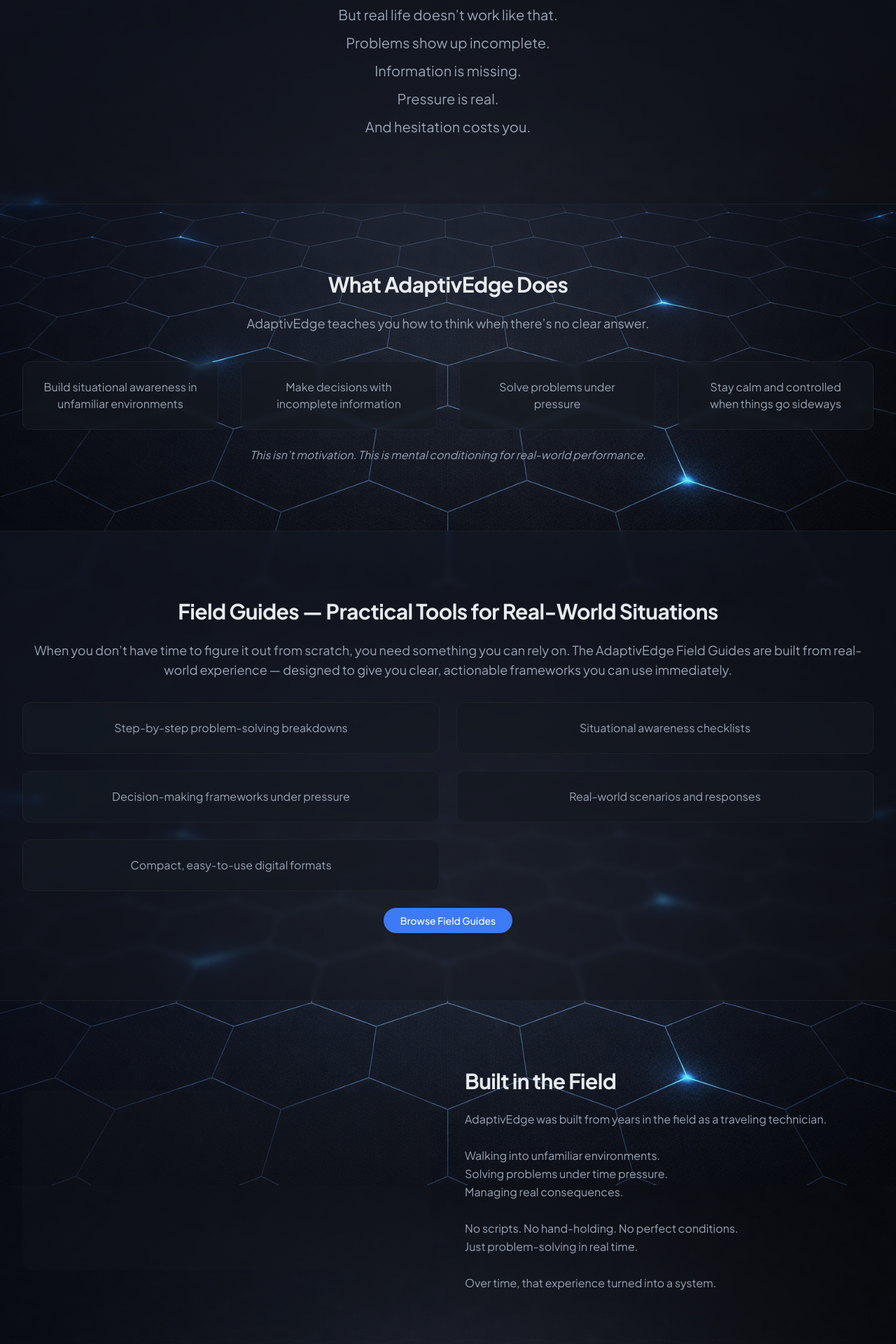
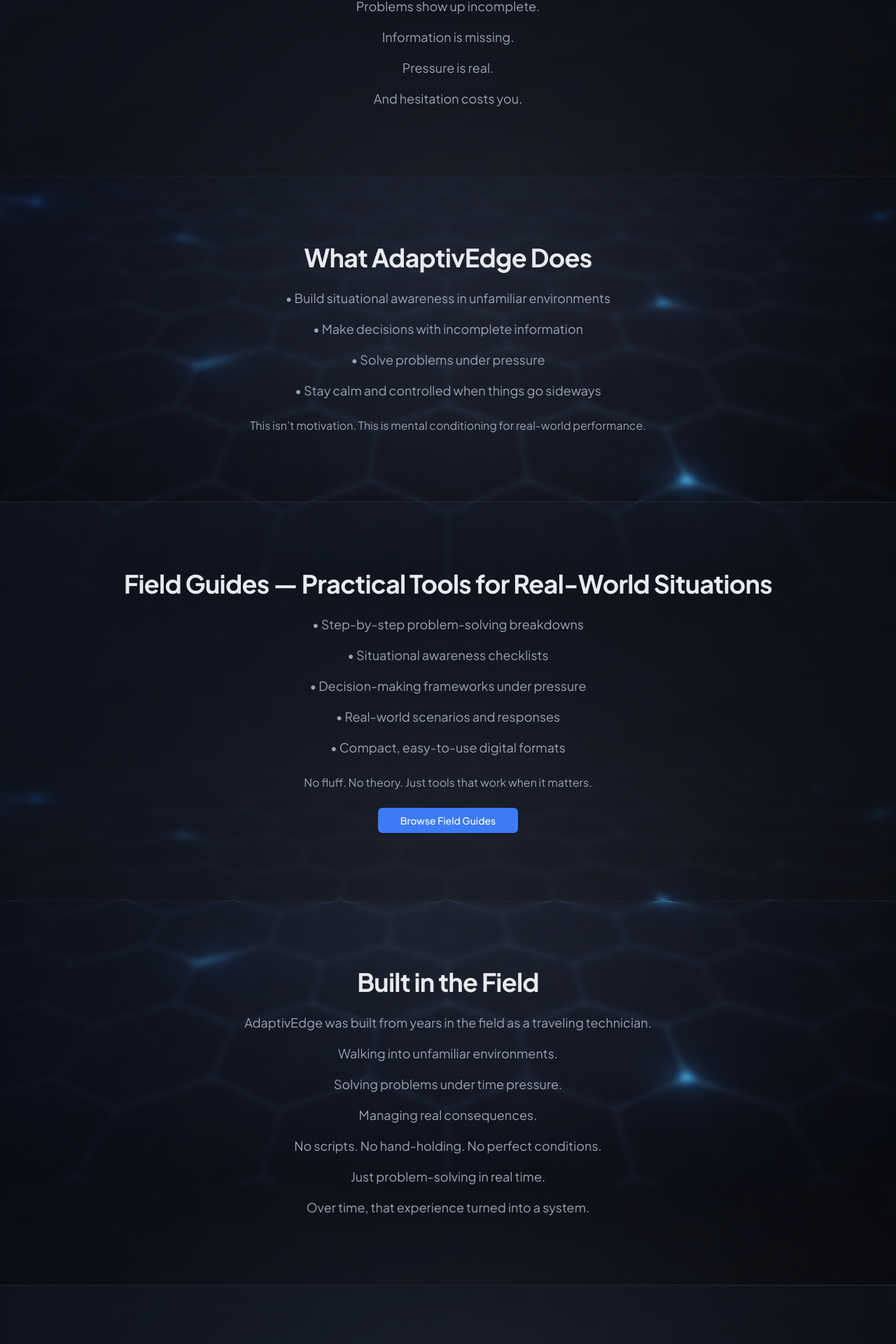
Before and after one commit to erikscomputers/adaptiveEDGE-site, a React (Vite) app: page / in a window 1280 px wide. Shown: the part 867-2787 px from the top of the page at 70% size. Built offline with nearby package versions, Linux system fonts and the light colour scheme; the HTML template or start-up script is replaced by a standard one.

Commit message:
home update

```diff
--- a/src/pages/HomePage.jsx
+++ b/src/pages/HomePage.jsx
@@ -6,7 +6,6 @@ import Header from '@/components/Header.jsx';
 import Footer from '@/components/Footer.jsx';
 import { Button } from '@/components/ui/button';
 import BackToTop from '@/components/BackToTop.jsx';
-import { Target, Compass, Users } from 'lucide-react';
 
 const HomePage = () => {
   return (
@@ -23,42 +22,42 @@ const HomePage = () => {
         <Header />
 
         {/* HERO SECTION */}
-        <section className="py-20 bg-card/20 backdrop-blur-sm border-b border-border/50 relative overflow-hidden">
+        <section className="py-20 relative overflow-hidden bg-card/20 backdrop-blur-sm border-b border-border/50">
           <div className="absolute inset-0 opacity-5 bg-gradient-to-br from-secondary to-transparent pointer-events-none" />
-
-          <div className="container-custom text-center relative z-10">
-            <motion.div
+          <div className="container-custom relative z-10 text-center">
+            <motion.h1
               initial={{ opacity: 0, y: 40 }}
               animate={{ opacity: 1, y: 0 }}
               transition={{ duration: 0.9, ease: 'easeOut' }}
-              className="max-w-3xl mx-auto"
+              className="text-5xl md:text-6xl lg:text-7xl font-bold mb-6 text-foreground tracking-tight"
             >
-              <h1 className="text-5xl md:text-6xl lg:text-7xl font-bold mb-6 text-foreground">
               Adapt Faster. Think Clear. Perform Under Pressure.
-              </h1>
-              <p className="text-lg md:text-xl mb-6 text-muted-foreground leading-relaxed">
+            </motion.h1>
+            <motion.p
+              initial={{ opacity: 0 }}
+              animate={{ opacity: 1 }}
+              transition={{ duration: 0.9 }}
+              className="text-lg md:text-xl max-w-[60ch] mx-auto mb-10 text-muted-foreground leading-relaxed"
+            >
               Real-world problem-solving skills for unpredictable environments — built from life in the field, not theory.
-              </p>
-              <p className="text-sm md:text-base mb-10 text-muted-foreground italic">
-                Lessons forged in high-pressure, real-world situations — where failure has consequences.
-              </p>
+            </motion.p>
+            <p className="text-sm text-muted-foreground mb-10">Lessons forged in high-pressure, real-world situations — where failure has consequences.</p>
 
             <div className="flex flex-col sm:flex-row gap-4 justify-center">
-                <Button asChild size="lg" className="button-secondary px-8 py-6">
+              <Button asChild size="lg" className="button-secondary px-8 py-6 hover:scale-105 hover:shadow-lg hover:shadow-secondary/20">
                 <Link to="/training">Start Training</Link>
               </Button>
-                <Button asChild size="lg" className="button-secondary px-8 py-6">
-                  <Link to="/how-it-works">Watch How It Works</Link>
+              <Button asChild size="lg" className="button-secondary px-8 py-6 hover:scale-105 hover:shadow-lg hover:shadow-secondary/20">
+                <Link to="/scenarios">Watch How It Works</Link>
               </Button>
             </div>
-            </motion.div>
           </div>
         </section>
 
         {/* REALITY CHECK SECTION */}
         <section className="section-padding py-20 bg-card/40 backdrop-blur-sm border-b border-border/50 relative overflow-hidden">
           <div className="absolute inset-0 opacity-5 bg-gradient-to-br from-secondary to-transparent pointer-events-none" />
-          <div className="container-custom max-w-3xl mx-auto text-center relative z-10">
+          <div className="container-custom relative z-10 text-center max-w-3xl mx-auto">
             <motion.h2
               initial={{ opacity: 0, y: 30 }}
               whileInView={{ opacity: 1, y: 0 }}
@@ -71,7 +70,7 @@ const HomePage = () => {
               initial={{ opacity: 0 }}
               whileInView={{ opacity: 1 }}
               transition={{ duration: 0.7 }}
-              className="space-y-3 text-lg md:text-xl text-muted-foreground"
+              className="space-y-4 text-lg text-muted-foreground"
             >
               {[
                 'Most people are trained for predictable situations, clear instructions, and controlled environments.',
@@ -81,56 +80,61 @@ const HomePage = () => {
                 'Pressure is real.',
                 'And hesitation costs you.'
               ].map((text, i) => (
-                <p key={i} className="hover:text-foreground transition-colors cursor-default">
-                  {text}
-                </p>
+                <p key={i} className="hover:text-foreground transition-colors cursor-default">{text}</p>
               ))}
             </motion.div>
           </div>
         </section>
 
         {/* WHAT WE DO SECTION */}
-        <section className="section-padding py-20 relative overflow-hidden">
+        <section className="section-padding py-20 relative overflow-hidden bg-card/20 backdrop-blur-sm border-b border-border/50">
           <div className="absolute inset-0 opacity-5 bg-gradient-to-br from-secondary to-transparent pointer-events-none" />
-          <div className="container-custom text-center relative z-10">
-            <h2 className="text-3xl font-bold mb-6 text-foreground">What AdaptivEdge Does</h2>
-            <p className="text-lg text-muted-foreground mb-10">AdaptivEdge teaches you how to think when there’s no clear answer.</p>
-
-            <div className="grid md:grid-cols-2 lg:grid-cols-4 gap-8">
+          <div className="container-custom relative z-10 text-center max-w-3xl mx-auto">
+            <motion.h2
+              initial={{ opacity: 0, y: 30 }}
+              whileInView={{ opacity: 1, y: 0 }}
+              transition={{ duration: 0.7 }}
+              className="text-3xl md:text-4xl font-bold mb-6 text-foreground"
+            >
+              What AdaptivEdge Does
+            </motion.h2>
+            <motion.div
+              initial={{ opacity: 0 }}
+              whileInView={{ opacity: 1 }}
+              transition={{ duration: 0.7 }}
+              className="space-y-4 text-lg text-muted-foreground"
+            >
               {[
                 'Build situational awareness in unfamiliar environments',
                 'Make decisions with incomplete information',
                 'Solve problems under pressure',
                 'Stay calm and controlled when things go sideways'
               ].map((text, i) => (
-                <motion.div
-                  key={i}
-                  whileHover={{ y: -6, scale: 1.04 }}
-                  transition={{ type: 'spring', stiffness: 180 }}
-                  className="p-6 rounded-xl bg-card/50 border border-border/50 backdrop-blur-sm hover:shadow-lg hover:shadow-secondary/20 cursor-default"
-                >
-                  <p className="text-muted-foreground">{text}</p>
+                <p key={i} className="hover:text-foreground transition-colors cursor-default">• {text}</p>
+              ))}
             </motion.div>
-              ))}
-            </div>
-            <p className="text-sm md:text-base italic mt-6 text-muted-foreground">
-              This isn’t motivation. This is mental conditioning for real-world performance.
-            </p>
+            <p className="mt-6 text-muted-foreground">This isn’t motivation. This is mental conditioning for real-world performance.</p>
           </div>
         </section>
 
         {/* FIELD GUIDES SECTION */}
         <section className="section-padding py-20 bg-card/40 backdrop-blur-sm border-y border-border/50 relative overflow-hidden">
           <div className="absolute inset-0 opacity-5 bg-gradient-to-br from-secondary to-transparent pointer-events-none" />
-          <div className="container-custom max-w-3xl mx-auto text-center relative z-10">
-            <h2 className="text-3xl font-bold mb-6 text-foreground">
+          <div className="container-custom relative z-10 text-center max-w-3xl mx-auto">
+            <motion.h2
+              initial={{ opacity: 0, y: 30 }}
+              whileInView={{ opacity: 1, y: 0 }}
+              transition={{ duration: 0.7 }}
+              className="text-3xl md:text-4xl font-bold mb-6 text-foreground"
+            >
               Field Guides — Practical Tools for Real-World Situations
-            </h2>
-            <p className="text-lg text-muted-foreground mb-8">
-              When you don’t have time to figure it out from scratch, you need something you can rely on. The AdaptivEdge Field Guides are built from real-world experience — designed to give you clear, actionable frameworks you can use immediately.
-            </p>
-
-            <div className="grid md:grid-cols-2 gap-6 mb-6">
+            </motion.h2>
+            <motion.div
+              initial={{ opacity: 0 }}
+              whileInView={{ opacity: 1 }}
+              transition={{ duration: 0.7 }}
+              className="space-y-4 text-lg text-muted-foreground mb-6"
+            >
               {[
                 'Step-by-step problem-solving breakdowns',
                 'Situational awareness checklists',
@@ -138,45 +142,45 @@ const HomePage = () => {
                 'Real-world scenarios and responses',
                 'Compact, easy-to-use digital formats'
               ].map((text, i) => (
-                <motion.div
-                  key={i}
-                  whileHover={{ scale: 1.04, y: -4 }}
-                  transition={{ type: 'spring', stiffness: 180 }}
-                  className="p-6 rounded-xl bg-card/50 border border-border/50 backdrop-blur-sm hover:shadow-lg hover:shadow-secondary/20 cursor-default"
-                >
-                  <p className="text-muted-foreground">{text}</p>
+                <p key={i} className="hover:text-foreground transition-colors cursor-default">• {text}</p>
+              ))}
             </motion.div>
-              ))}
-            </div>
-            <Button asChild className="button-secondary px-6 py-3 rounded-full">
+            <p className="mb-6 text-muted-foreground">No fluff. No theory. Just tools that work when it matters.</p>
+            <Button asChild className="button-secondary px-8 py-4 hover:scale-105 hover:shadow-lg hover:shadow-secondary/20">
               <Link to="/field-guides">Browse Field Guides</Link>
             </Button>
           </div>
         </section>
 
         {/* ORIGIN SECTION */}
-        <section className="section-padding py-20 relative overflow-hidden">
+        <section className="section-padding py-20 relative overflow-hidden bg-card/20 backdrop-blur-sm border-b border-border/50">
           <div className="absolute inset-0 opacity-5 bg-gradient-to-br from-secondary to-transparent pointer-events-none" />
-          <div className="container-custom grid md:grid-cols-2 gap-12 items-center relative z-10">
+          <div className="container-custom relative z-10 text-center max-w-3xl mx-auto">
+            <motion.h2
+              initial={{ opacity: 0, y: 30 }}
+              whileInView={{ opacity: 1, y: 0 }}
+              transition={{ duration: 0.7 }}
+              className="text-3xl md:text-4xl font-bold mb-6 text-foreground"
+            >
+              Built in the Field
+            </motion.h2>
             <motion.div
-              whileHover={{ scale: 1.03 }}
-              className="h-64 bg-card/30 rounded-xl transition-all duration-300 hover:shadow-xl hover:shadow-secondary/20"
-            />
-            <motion.div
-              initial={{ opacity: 0, x: 30 }}
-              whileInView={{ opacity: 1, x: 0 }}
+              initial={{ opacity: 0 }}
+              whileInView={{ opacity: 1 }}
               transition={{ duration: 0.7 }}
+              className="space-y-4 text-lg text-muted-foreground"
             >
-              <h2 className="text-3xl font-bold mb-6 text-foreground">Built in the Field</h2>
-              <p className="text-muted-foreground leading-relaxed">
-                AdaptivEdge was built from years in the field as a traveling technician.<br /><br />
-                Walking into unfamiliar environments.<br />
-                Solving problems under time pressure.<br />
-                Managing real consequences.<br /><br />
-                No scripts. No hand-holding. No perfect conditions.<br />
-                Just problem-solving in real time.<br /><br />
-                Over time, that experience turned into a system.
-              </p>
+              {[
+                'AdaptivEdge was built from years in the field as a traveling technician.',
+                'Walking into unfamiliar environments.',
+                'Solving problems under time pressure.',
+                'Managing real consequences.',
+                'No scripts. No hand-holding. No perfect conditions.',
+                'Just problem-solving in real time.',
+                'Over time, that experience turned into a system.'
+              ].map((text, i) => (
+                <p key={i} className="hover:text-foreground transition-colors cursor-default">{text}</p>
+              ))}
             </motion.div>
           </div>
         </section>
@@ -184,35 +188,180 @@ const HomePage = () => {
         {/* FRAMEWORK SECTION */}
         <section className="section-padding py-20 bg-card/40 backdrop-blur-sm border-y border-border/50 relative overflow-hidden">
           <div className="absolute inset-0 opacity-5 bg-gradient-to-br from-secondary to-transparent pointer-events-none" />
-          <div className="container-custom text-center relative z-10">
-            <h2 className="text-3xl font-bold mb-10 text-foreground">The AdaptivEdge Method</h2>
-            <div className="grid md:grid-cols-4 gap-6">
+          <div className="container-custom relative z-10 text-center max-w-3xl mx-auto">
+            <motion.h2
+              initial={{ opacity: 0, y: 30 }}
+              whileInView={{ opacity: 1, y: 0 }}
+              transition={{ duration: 0.7 }}
+              className="text-3xl md:text-4xl font-bold mb-6 text-foreground"
+            >
+              The AdaptivEdge Method
+            </motion.h2>
+            <motion.div
+              initial={{ opacity: 0 }}
+              whileInView={{ opacity: 1 }}
+              transition={{ duration: 0.7 }}
+              className="space-y-4 text-lg text-muted-foreground"
+            >
               {[
-                { step: 'Observe', desc: 'Understand the environment before acting' },
-                { step: 'Orient', desc: 'Identify risks, variables, and priorities' },
-                { step: 'Decide', desc: 'Choose a path with the information you have' },
-                { step: 'Act', desc: 'Execute, adjust, and stay in control' }
-              ].map((item, i) => (
+                '1. Observe — Understand the environment before acting',
+                '2. Orient — Identify risks, variables, and priorities',
+                '3. Decide — Choose a path with the information you have',
+                '4. Act — Execute, adjust, and stay in control'
+              ].map((text, i) => (
+                <p key={i} className="hover:text-foreground transition-colors cursor-default">{text}</p>
+              ))}
+            </motion.div>
+            <p className="mt-6 text-muted-foreground">Most people skip steps. That’s why they panic, hesitate, or make things worse.</p>
+          </div>
+        </section>
+
+        {/* WHO IT'S FOR SECTION */}
+        <section className="section-padding py-20 relative overflow-hidden bg-card/20 backdrop-blur-sm border-b border-border/50">
+          <div className="absolute inset-0 opacity-5 bg-gradient-to-br from-secondary to-transparent pointer-events-none" />
+          <div className="container-custom relative z-10 text-center max-w-3xl mx-auto">
+            <motion.h2
+              initial={{ opacity: 0, y: 30 }}
+              whileInView={{ opacity: 1, y: 0 }}
+              transition={{ duration: 0.7 }}
+              className="text-3xl md:text-4xl font-bold mb-6 text-foreground"
+            >
+              Who This Is For
+            </motion.h2>
             <motion.div
-                  key={i}
-                  whileHover={{ y: -6, scale: 1.04 }}
-                  transition={{ type: 'spring', stiffness: 180 }}
-                  className="p-6 rounded-xl bg-card/50 border border-border/50 backdrop-blur-sm hover:shadow-lg hover:shadow-secondary/20 cursor-default"
+              initial={{ opacity: 0 }}
+              whileInView={{ opacity: 1 }}
+              transition={{ duration: 0.7 }}
+              className="space-y-4 text-lg text-muted-foreground"
             >
-                  <h3 className="font-semibold text-lg mb-2 text-foreground">{item.step}</h3>
-                  <p className="text-muted-foreground">{item.desc}</p>
+              {[
+                'Operate in unpredictable environments',
+                'Want to think clearly under pressure',
+                'Are tired of overthinking and second-guessing',
+                'Value practical skills over theory'
+              ].map((text, i) => (
+                <p key={i} className="hover:text-foreground transition-colors cursor-default">• {text}</p>
+              ))}
             </motion.div>
+            <p className="mt-6 text-muted-foreground">Whether in the field, in business, or in life — the ability to adapt is your advantage.</p>
+          </div>
+        </section>
+
+        {/* OUTCOMES SECTION */}
+        <section className="section-padding py-20 bg-card/40 backdrop-blur-sm border-y border-border/50 relative overflow-hidden">
+          <div className="absolute inset-0 opacity-5 bg-gradient-to-br from-secondary to-transparent pointer-events-none" />
+          <div className="container-custom relative z-10 text-center max-w-3xl mx-auto">
+            <motion.h2
+              initial={{ opacity: 0, y: 30 }}
+              whileInView={{ opacity: 1, y: 0 }}
+              transition={{ duration: 0.7 }}
+              className="text-3xl md:text-4xl font-bold mb-6 text-foreground"
+            >
+              What You’ll Gain
+            </motion.h2>
+            <motion.div
+              initial={{ opacity: 0 }}
+              whileInView={{ opacity: 1 }}
+              transition={{ duration: 0.7 }}
+              className="space-y-4 text-lg text-muted-foreground"
+            >
+              {[
+                'Faster, clearer decision-making',
+                'Confidence in uncertain situations',
+                'Better control under stress',
+                'Stronger awareness of people and environments',
+                'The ability to solve problems without waiting for help'
+              ].map((text, i) => (
+                <p key={i} className="hover:text-foreground transition-colors cursor-default">• {text}</p>
               ))}
+            </motion.div>
+            <p className="mt-6 text-muted-foreground">You don’t eliminate uncertainty. You get better at handling it.</p>
           </div>
-            <p className="mt-6 text-sm md:text-base italic text-muted-foreground">
-              Most people skip steps. That’s why they panic, hesitate, or make things worse.
+        </section>
+
+        {/* CONTENT / TRAINING SECTION */}
+        <section className="section-padding py-20 relative overflow-hidden bg-card/20 backdrop-blur-sm border-b border-border/50">
+          <div className="absolute inset-0 opacity-5 bg-gradient-to-br from-secondary to-transparent pointer-events-none" />
+          <div className="container-custom relative z-10 text-center max-w-3xl mx-auto">
+            <motion.h2
+              initial={{ opacity: 0, y: 30 }}
+              whileInView={{ opacity: 1, y: 0 }}
+              transition={{ duration: 0.7 }}
+              className="text-3xl md:text-4xl font-bold mb-6 text-foreground"
+            >
+              How You Build Your Edge
+            </motion.h2>
+            <motion.div
+              initial={{ opacity: 0 }}
+              whileInView={{ opacity: 1 }}
+              transition={{ duration: 0.7 }}
+              className="space-y-4 text-lg text-muted-foreground mb-6"
+            >
+              {[
+                'Field-tested breakdowns (real scenarios)',
+                'Tactical thinking frameworks',
+                'Situational awareness training',
+                'Travel and real-world problem-solving insights',
+                'Weekly lessons from life on the road'
+              ].map((text, i) => (
+                <p key={i} className="hover:text-foreground transition-colors cursor-default">• {text}</p>
+              ))}
+            </motion.div>
+            <Button asChild className="button-secondary px-8 py-6 hover:scale-105 hover:shadow-lg hover:shadow-secondary/20">
+              <Link to="/training">Start Building Your Edge</Link>
+            </Button>
+          </div>
+        </section>
+
+        {/* PHILOSOPHY SECTION */}
+        <section className="section-padding py-20 bg-card/40 backdrop-blur-sm border-y border-border/50 relative overflow-hidden">
+          <div className="absolute inset-0 opacity-5 bg-gradient-to-br from-secondary to-transparent pointer-events-none" />
+          <div className="container-custom relative z-10 text-center max-w-3xl mx-auto">
+            <motion.h2
+              initial={{ opacity: 0, y: 30 }}
+              whileInView={{ opacity: 1, y: 0 }}
+              transition={{ duration: 0.7 }}
+              className="text-3xl md:text-4xl font-bold mb-6 text-foreground"
+            >
+              The Difference
+            </motion.h2>
+            <p className="text-lg text-muted-foreground">
+              This isn’t about becoming perfect.<br />
+              It’s about becoming capable.<br />
+              Capable of walking into the unknown…<br />
+              and figuring it out.
             </p>
           </div>
         </section>
 
-        {/* Additional sections (Who It's For, Outcomes, Content/Training, Philosophy, Final CTA) */}
-        {/* Apply similar backdrop-blur, gradient, hover, and motion styles as above */}
-        {/* ... continue similarly for remaining sections ... */}
+        {/* FINAL CTA SECTION */}
+        <section className="section-padding py-20 relative overflow-hidden bg-card/20 backdrop-blur-sm border-b border-border/50">
+          <div className="absolute inset-0 opacity-5 bg-gradient-to-br from-secondary to-transparent pointer-events-none" />
+          <div className="container-custom relative z-10 text-center max-w-3xl mx-auto">
+            <motion.h2
+              initial={{ opacity: 0, y: 30 }}
+              whileInView={{ opacity: 1, y: 0 }}
+              transition={{ duration: 0.7 }}
+              className="text-3xl md:text-4xl font-bold mb-6 text-foreground"
+            >
+              When There’s No Clear Answer…
+            </motion.h2>
+            <p className="text-lg text-muted-foreground mb-8">
+              How you think is everything.
+            </p>
+            <div className="flex flex-col sm:flex-row gap-4 justify-center">
+              <Button asChild className="button-secondary px-8 py-6 hover:scale-105 hover:shadow-lg hover:shadow-secondary/20">
+                <Link to="/training">Start Training</Link>
+              </Button>
+              <Button asChild className="button-secondary px-8 py-6 hover:scale-105 hover:shadow-lg hover:shadow-secondary/20">
+                <Link to="/field-guides">Browse Field Guides</Link>
+              </Button>
+              <Button asChild className="button-secondary px-8 py-6 hover:scale-105 hover:shadow-lg hover:shadow-secondary/20">
+                <Link to="/subscribe">Subscribe for Field Lessons</Link>
+              </Button>
+            </div>
+          </div>
+        </section>
 
         <Footer />
         <BackToTop />
@@ -222,3 +371,4 @@ const HomePage = () => {
 };
 
 export default HomePage;
+``
```
Lines whose indentation alone changed are shown as unchanged.
